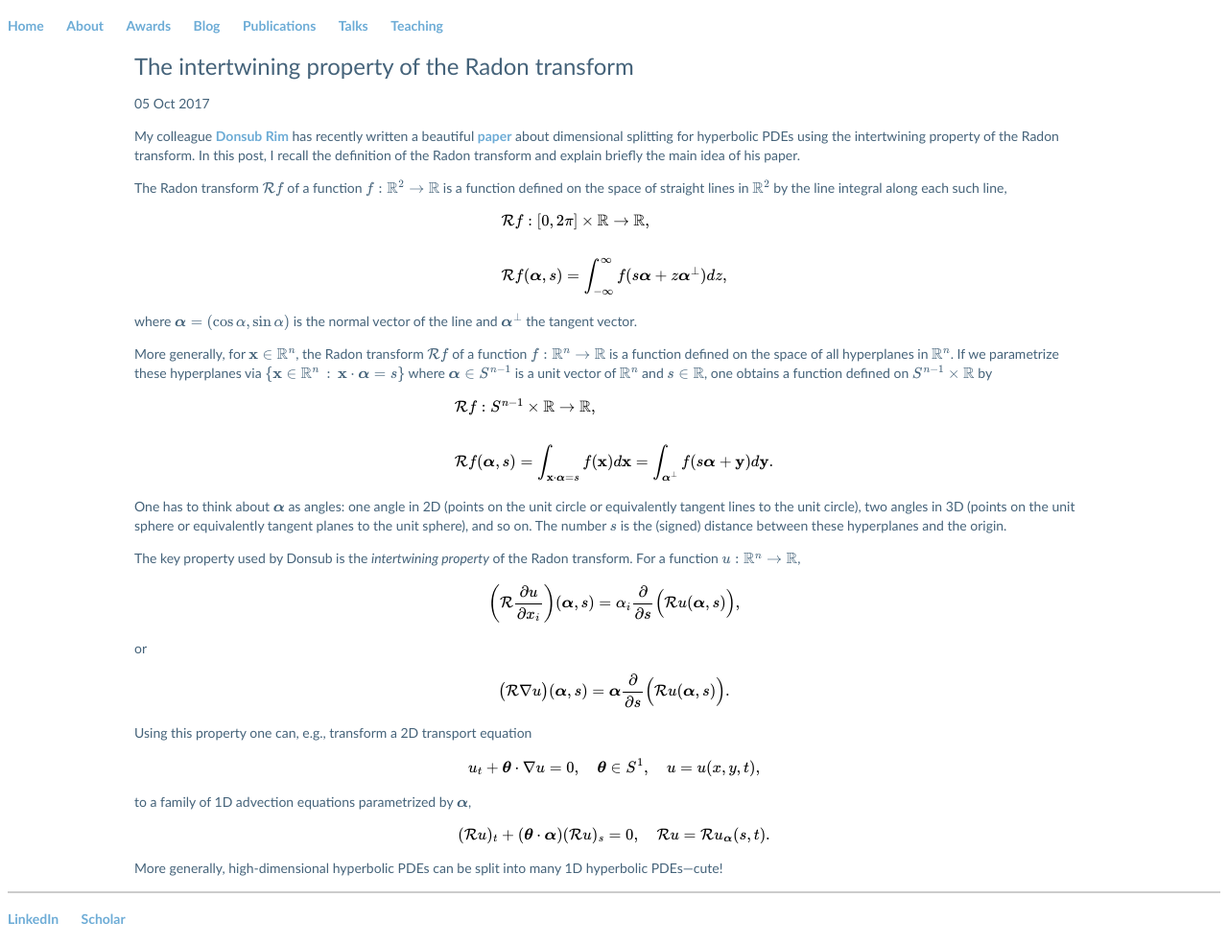
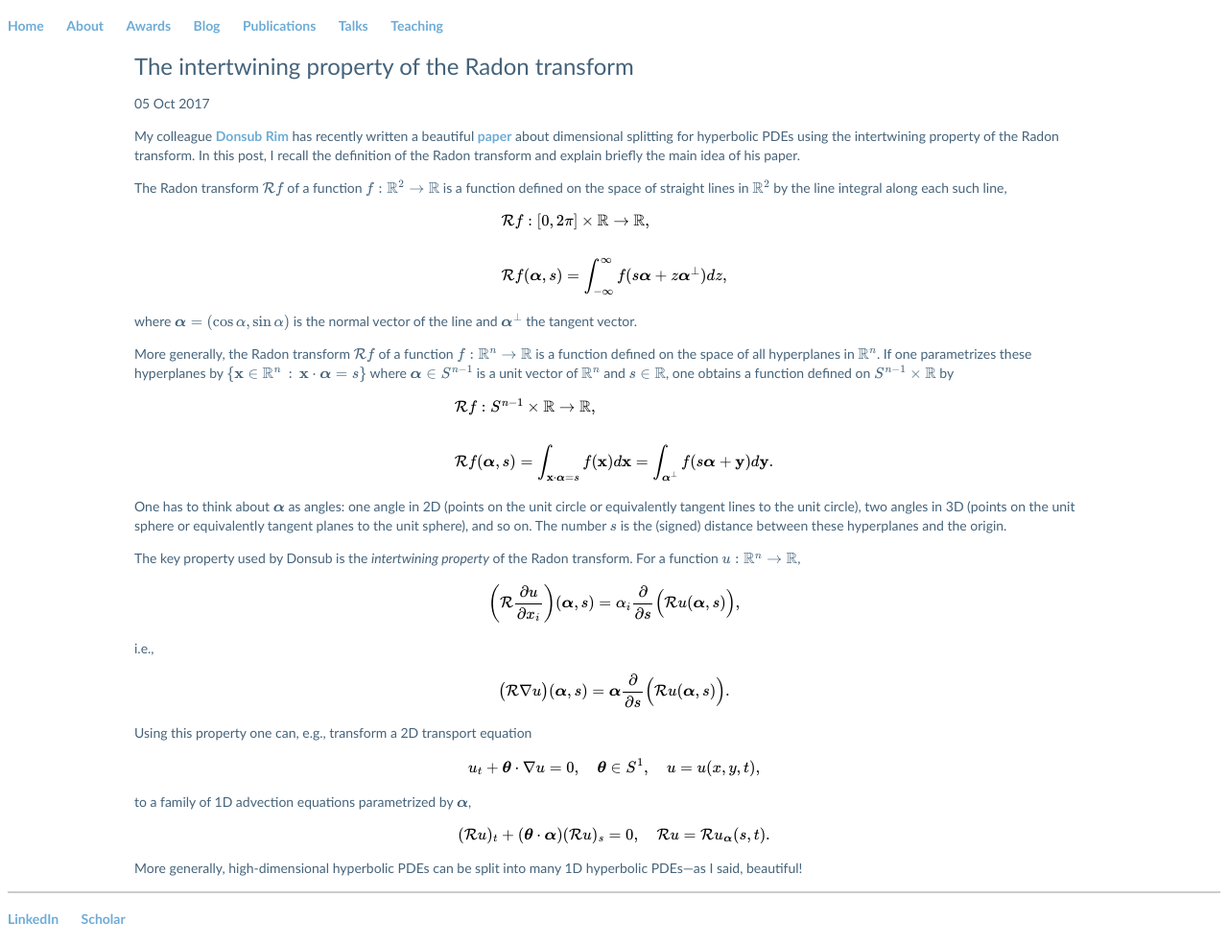
Before and after one commit to Hadrien-Montanelli/Hadrien-Montanelli.github.io, a Jekyll site: the page built from _posts/2017-10-05-radon-transform.md, in a window 1280 px wide. Shown: the whole page at 96% size. Built offline with Jekyll 4.4.1, drawn with Linux system fonts in a browser that asks for light colours; formulas are drawn with MathJax 3.

Commit message:
Update 2017-10-05-radon-transform.md

```diff
--- a/_posts/2017-10-05-radon-transform.md
+++ b/_posts/2017-10-05-radon-transform.md
@@ -19,8 +19,8 @@ $$
 
 where $$\boldsymbol{\alpha} = (\cos\alpha, \sin\alpha)$$ is the normal vector of the line and $$\boldsymbol{\alpha}^\perp$$ the tangent vector.
 
-More generally, for $$\mathbf{x}\in\mathbb{R}^n$$, the Radon transform $$\mathcal{R}f$$ of a function $$f:\mathbb{R}^n\rightarrow\mathbb{R}$$ is a function defined on the space of all hyperplanes in $$\mathbb{R}^n$$.
-If we parametrize these hyperplanes via $$\{\mathbf{x}\in\mathbb{R}^n \, : \, \mathbf{x}\cdot\boldsymbol{\alpha} = s\}$$
+More generally, the Radon transform $$\mathcal{R}f$$ of a function $$f:\mathbb{R}^n\rightarrow\mathbb{R}$$ is a function defined on the space of all hyperplanes in $$\mathbb{R}^n$$.
+If one parametrizes these hyperplanes by $$\{\mathbf{x}\in\mathbb{R}^n \, : \, \mathbf{x}\cdot\boldsymbol{\alpha} = s\}$$
 where $$\boldsymbol{\alpha}\in S^{n-1}$$ is a unit vector of $$\mathbb{R}^n$$ and $$s\in\mathbb{R}$$, one obtains a function defined on $$S^{n-1}\times\mathbb{R}$$ by
 
 $$
@@ -44,7 +44,7 @@ $$
 = \alpha_i\frac{\partial}{\partial s}\Big(\mathcal{R}u(\boldsymbol{\alpha},s)\Big),
 $$
 
-or
+i.e.,
 
 $$
 \big(\mathcal{R}\nabla u\big)(\boldsymbol{\alpha},s)
@@ -64,4 +64,4 @@ $$
 \quad \mathcal{R}u = \mathcal{R}u_{\boldsymbol{\alpha}}(s,t).
 $$
 
-More generally, high-dimensional hyperbolic PDEs can be split into many 1D hyperbolic PDEs---cute!
+More generally, high-dimensional hyperbolic PDEs can be split into many 1D hyperbolic PDEs---as I said, beautiful!
```
